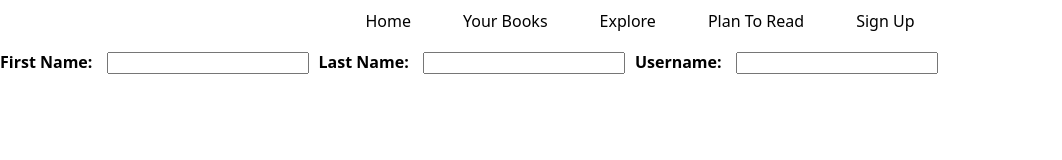
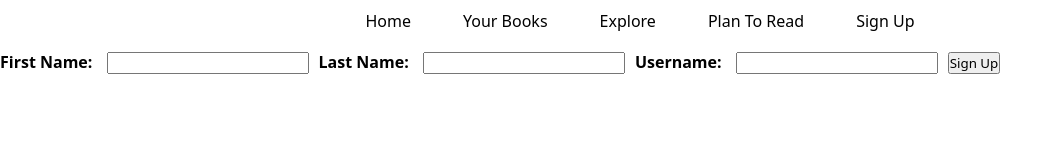
Before and after one commit to rto24/book-hiker, a React app: page /signup in a window 1280 px wide. Shown: the top 160 px of the page, without its empty margins (0-1062 px from the left). Built offline with nearby package versions, Linux system fonts and the light colour scheme.

Commit message:
added function to handle submit requests

```diff
--- a/src/components/SignUp.jsx
+++ b/src/components/SignUp.jsx
@@ -17,10 +17,36 @@ const UserCreator = () => {
     setUserName(event.target.value);
   }
 
-
+  const handleSubmit = async (event) => {
+    event.preventDefault();
+    try {
+      const response = await fetch("/api/users", {
+        method: 'POST',
+        headers: {
+          'Content-Type': 'application/json',
+        },
+        body: JSON.stringify({
+          firstName: firstNameInput,
+          lastName: lastNameInput,
+          username: userNameInput
+        })
+      });
+      if (response.ok) {
+        const data = await response.json();
+        console.log('Successful POST', data);
+      } else {
+        console.log('Error', response.statusText);
+      }
+      setFirstName('');
+      setLastName('');
+      setUserName('');
+    } catch (error) {
+      console.error('Error', error);
+    }
+  }
 
   return (
-    <form className="signup-form">
+    <form className="signup-form" onSubmit={handleSubmit}>
       <label><strong>First Name: </strong>
         <input required type="text" value={firstNameInput} onChange={firstNameUpdate} className="first-name-input"/>
       </label>
@@ -30,6 +56,7 @@ const UserCreator = () => {
       <label><strong>Username: </strong>
         <input required type="text" value={userNameInput} onChange={userNameUpdate} className="user-name-input"/>
       </label>
+      <button type="submit" className="signup-btn">Sign Up</button>
     </form>
   )
 }
```
